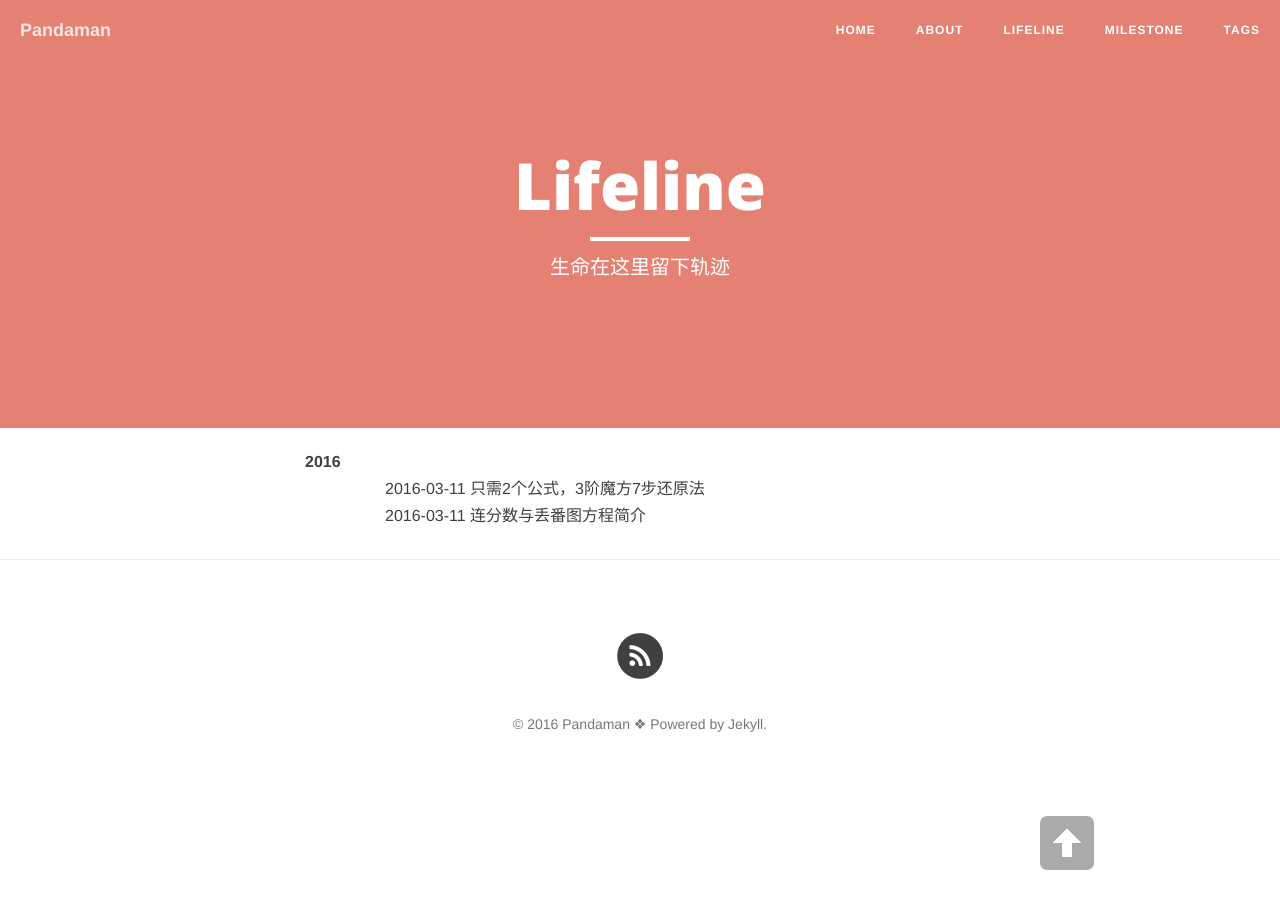
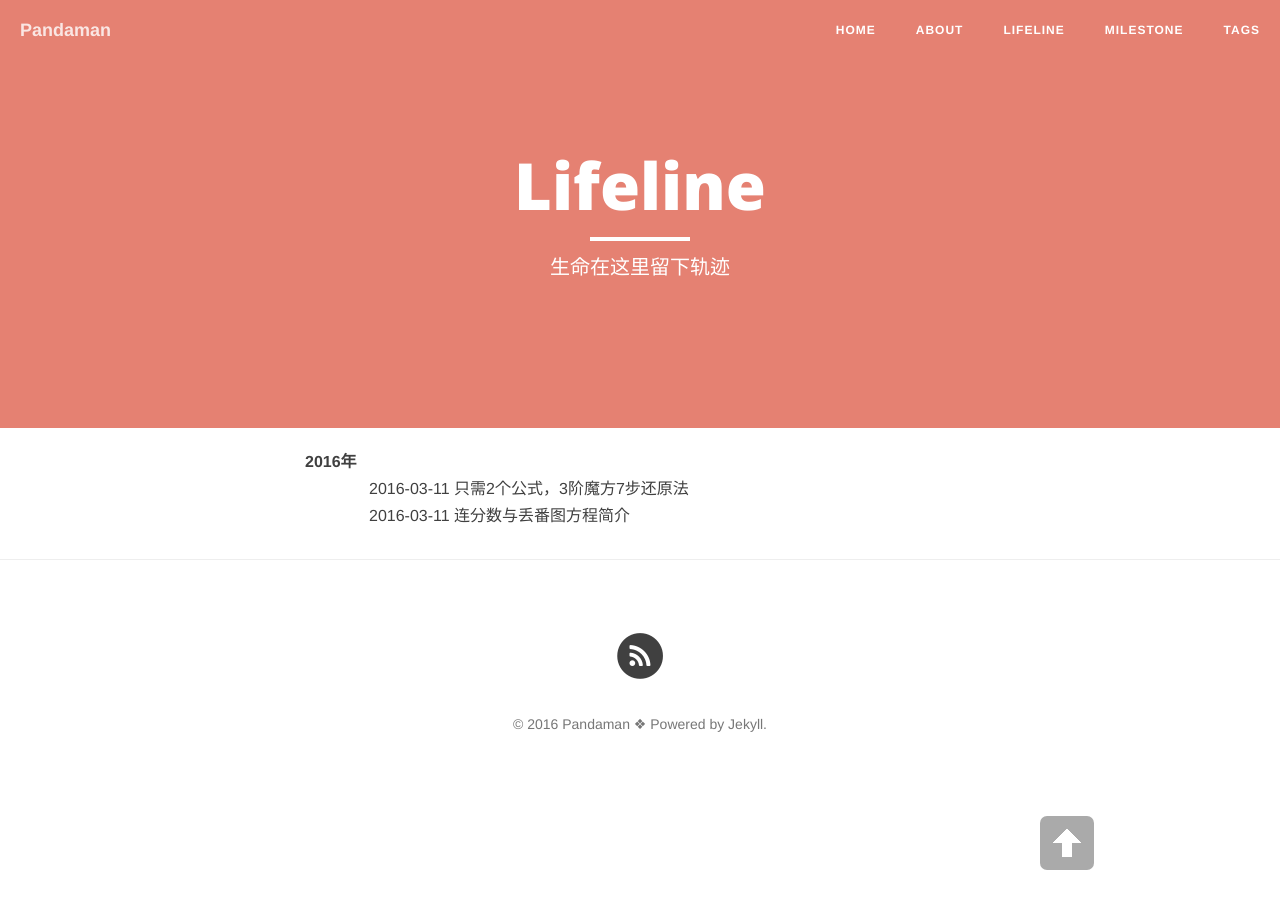
Before and after one commit to ceares/ceares.github.io, a Jekyll site: the page built from archive.md, in a window 1280 px wide. Built offline with Jekyll 4.4.1, drawn with Linux system fonts in a browser that asks for light colours; nearby versions of some CDN libraries; library files that are not in the unit come from our copies.

Commit message:
Update archive.md

```diff
--- a/archive.md
+++ b/archive.md
@@ -11,9 +11,9 @@
   {% capture y %}{{post.date | date:"%Y"}}{% endcapture %}
   {% if year != y %}
     {% assign year = y %}
-    <li class="listing-seperator" style="font-weight:bold;">{{ y }}</li>
+    <li class="listing-seperator" style="font-weight:bold;">{{ y }}年</li>
   {% endif %}
-  <li class="listing-item" style="text-indent:5em;">
+  <li class="listing-item" style="text-indent:4em;">
     <time datetime="{{ post.date | date:"%Y-%m-%d" }}">{{ post.date | date:"%Y-%m-%d" }}</time>
     <a href="{{ post.url }}" title="{{ post.title }}">{{ post.title }}</a>
   </li>
```
